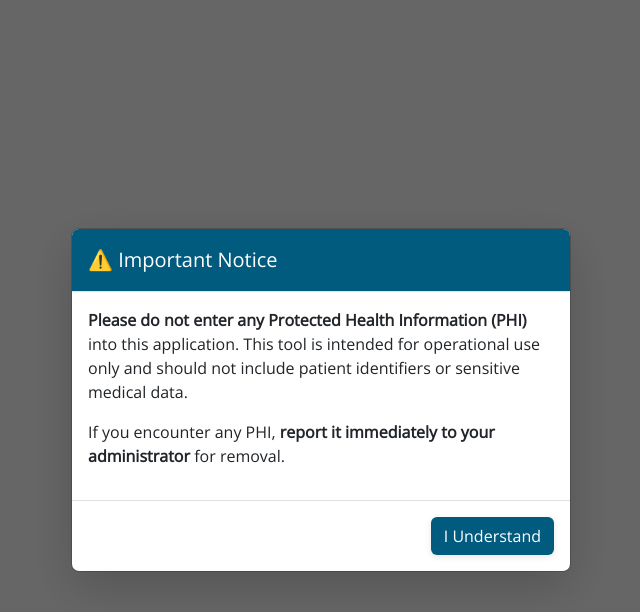
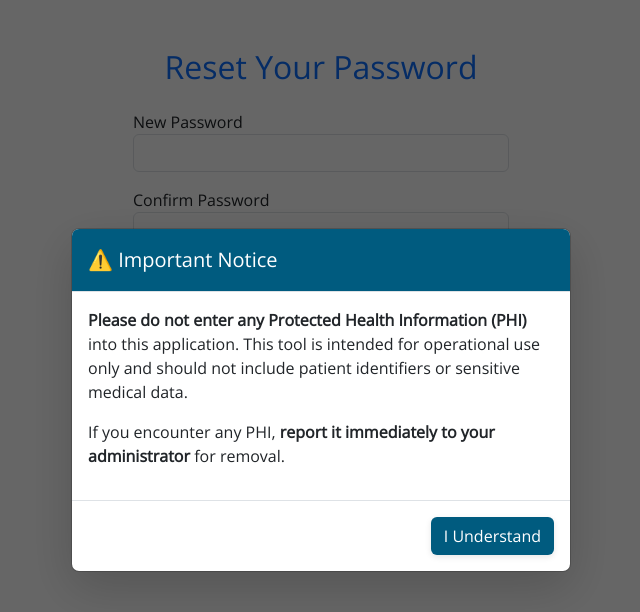
Before and after one commit to joshuabear87/insurance-guide-frontend, a React (Vite) app: page /reset-password/1 in a window 1280 px wide. Shown: the top 612 px of the page, without its empty margins (319-959 px from the left). Built offline with nearby package versions, Linux system fonts and the light colour scheme; a web font is replaced by a local one.

Commit message:
reset password

```diff
--- a/src/App.jsx
+++ b/src/App.jsx
@@ -17,6 +17,7 @@ import PrintableInsurancePlanPage from './pages/PrintableInsurancePlanPage';
 import RequestUpdateForm from './components/RequestUpdateForm';
 import TermsOfUsePage from './pages/TermsOfUsePage';
 import PrivacyPolicyPage from './pages/PrivacyPolicyPage';
+import ResetPasswordPage from './pages/ResetPasswordPage';
 
 const App = () => {
   const [showPHIModal, setShowPHIModal] = useState(false);
@@ -67,6 +68,7 @@ const App = () => {
         <Route path="/login" element={<LayoutNoNav><LoginPage /></LayoutNoNav>} />
         <Route path="/register" element={<LayoutNoNav><RegistrationPage /></LayoutNoNav>} />
         <Route path="/forgot-password" element={<LayoutNoNav><ForgotPasswordPage /></LayoutNoNav>} />
+        <Route path="/reset-password/:token" element={<ResetPasswordPage />} />
         <Route path="/terms" element={<TermsOfUsePage />} />
         <Route path="/privacy" element={<PrivacyPolicyPage />} />
         <Route path="/account" element={<ProtectedRoute><Layout><MyAccountPage /></Layout></ProtectedRoute>} />
--- /dev/null
+++ b/src/pages/ResetPasswordPage.jsx
@@ -0,0 +1,66 @@
+import React, { useState } from 'react';
+import { useParams, useNavigate } from 'react-router-dom';
+import API from '../axios';
+
+const ResetPasswordPage = () => {
+  const { token } = useParams();
+  const navigate = useNavigate();
+  const [password, setPassword] = useState('');
+  const [confirm, setConfirm] = useState('');
+  const [message, setMessage] = useState('');
+  const [error, setError] = useState('');
+
+  const handleSubmit = async (e) => {
+    e.preventDefault();
+    setError('');
+    setMessage('');
+
+    if (password !== confirm) {
+      return setError('Passwords do not match');
+    }
+
+    try {
+      const res = await API.post('/auth/reset-password', { token, password });
+      setMessage(res.data.message || 'Password reset successful');
+      setTimeout(() => navigate('/login'), 2000);
+    } catch (err) {
+      console.error(err);
+      setError(err.response?.data?.message || 'Something went wrong');
+    }
+  };
+
+  return (
+    <div className="container py-5" style={{ maxWidth: '400px' }}>
+      <h2 className="text-center text-primary mb-4">Reset Your Password</h2>
+
+      {error && <div className="alert alert-danger">{error}</div>}
+      {message && <div className="alert alert-success">{message}</div>}
+
+      <form onSubmit={handleSubmit}>
+        <div className="mb-3">
+          <label>New Password</label>
+          <input
+            type="password"
+            className="form-control"
+            value={password}
+            onChange={(e) => setPassword(e.target.value)}
+            required
+          />
+        </div>
+        <div className="mb-3">
+          <label>Confirm Password</label>
+          <input
+            type="password"
+            className="form-control"
+            value={confirm}
+            onChange={(e) => setConfirm(e.target.value)}
+            required
+          />
+        </div>
+        <button className="btn btn-primary w-100">Reset Password</button>
+      </form>
+    </div>
+  );
+};
+
+export default ResetPasswordPage;
```
Also changed, not shown: 1 other file (tests, documents, lock files or other folders).
